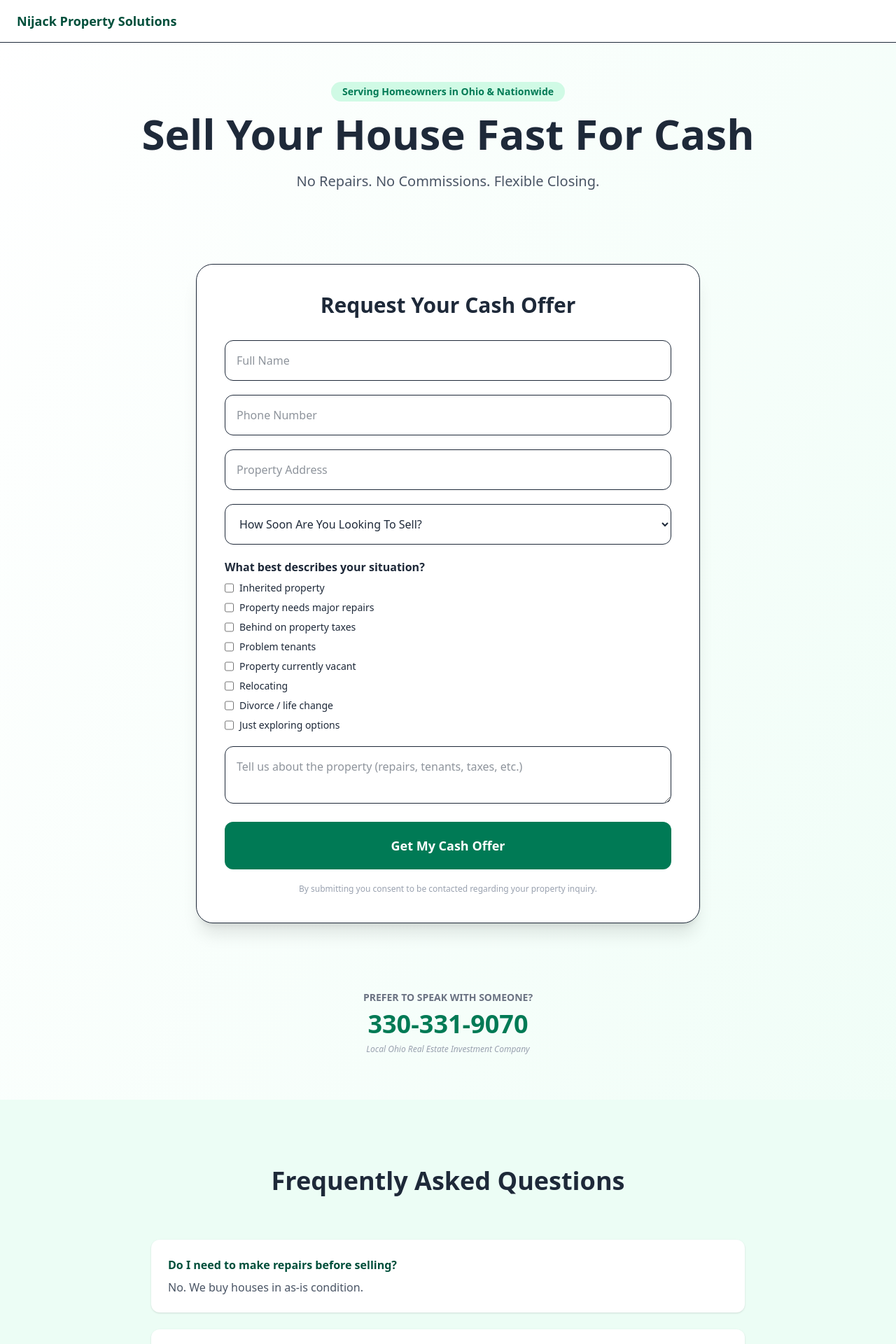
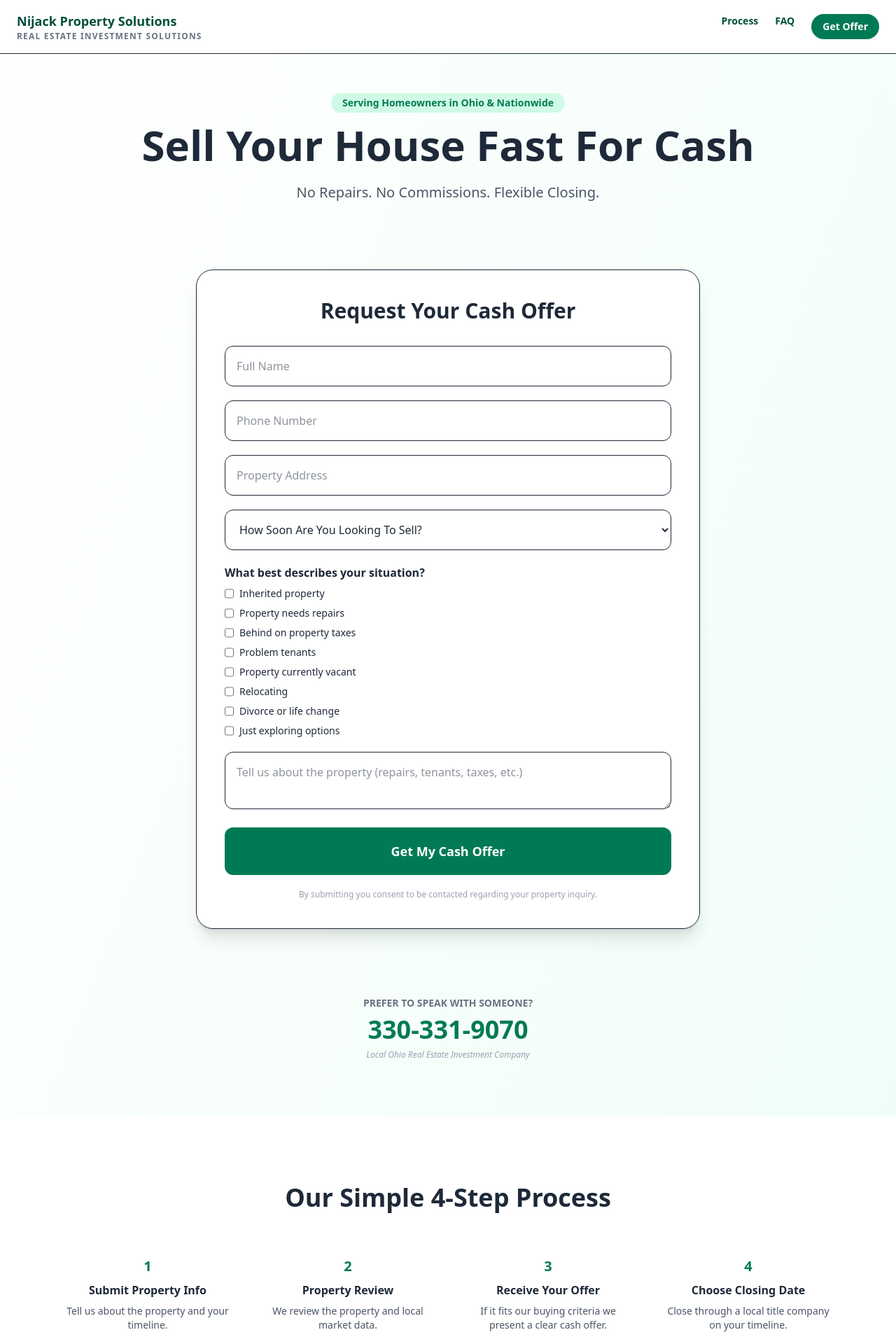
Before and after one commit to nijackacquisitions56/nijack-property-solutions, a React (Vite) app: page / in a window 1280 px wide. Shown: the top 1920 px of the page at 70% size. Built offline with nearby package versions, Linux system fonts and the light colour scheme.

Commit message:
Update App.jsx

```diff
--- a/src/App.jsx
+++ b/src/App.jsx
@@ -9,11 +9,18 @@ e.preventDefault();
 setSubmitted(true);
 };
 
+const steps = [
+{title:"Submit Property Info",text:"Tell us about the property and your timeline."},
+{title:"Property Review",text:"We review the property and local market data."},
+{title:"Receive Your Offer",text:"If it fits our buying criteria we present a clear cash offer."},
+{title:"Choose Closing Date",text:"Close through a local title company on your timeline."}
+];
+
 const faq = [
-{ q:"Do I need to make repairs before selling?", a:"No. We buy houses in as-is condition." },
-{ q:"How fast can closing happen?", a:"Many closings occur within 14-21 days depending on title work." },
-{ q:"What areas do you buy in?", a:"We work with homeowners in Ohio and nationwide through our investor network." },
-{ q:"Are there commissions or fees?", a:"No agent commissions if we purchase the property." }
+{q:"Do I need to make repairs before selling?",a:"No. We buy houses as-is."},
+{q:"How fast can closing happen?",a:"Many closings happen within 14-21 days depending on title work."},
+{q:"What areas do you buy in?",a:"We serve homeowners in Ohio and nationwide through our investor network."},
+{q:"Are there commissions or fees?",a:"No commissions when we purchase the property."}
 ];
 
 return (
@@ -22,15 +29,33 @@ return (
 
 {/* HEADER */}
 
-<header className="border-b bg-white">
+<header className="sticky top-0 z-50 border-b bg-white">
 
 <div className="mx-auto max-w-7xl px-6 py-4 flex justify-between items-center">
 
+<div>
+
 <div className="font-bold text-lg text-emerald-900">
+Nijack Property Solutions
+</div>
 
-Nijack Property Solutions
+<div className="text-xs text-gray-500 uppercase tracking-widest font-semibold">
+Real Estate Investment Solutions
+</div>
 
 </div>
+
+<nav className="hidden md:flex gap-6 text-sm font-bold text-emerald-900">
+
+<a href="#process">Process</a>
+
+<a href="#faq">FAQ</a>
+
+<a href="#contact" className="bg-emerald-700 text-white px-4 py-2 rounded-full">
+Get Offer
+</a>
+
+</nav>
 
 </div>
 
@@ -52,7 +77,7 @@ Sell Your House Fast For Cash
 
 </h1>
 
-<p className="text-xl text-gray-600 mb-12">
+<p className="text-xl text-gray-600 mb-10">
 
 No Repairs. No Commissions. Flexible Closing.
 
@@ -60,9 +85,9 @@ No Repairs. No Commissions. Flexible Closing.
 
 </section>
 
-{/* FORM FIRST */}
+{/* FORM */}
 
-<section className="mx-auto max-w-3xl px-6 pb-24">
+<section id="contact" className="mx-auto max-w-3xl px-6 pb-24">
 
 <div className="bg-white rounded-3xl p-10 shadow-xl border">
 
@@ -71,33 +96,16 @@ No Repairs. No Commissions. Flexible Closing.
 <>
 
 <h2 className="text-3xl font-bold text-center mb-8">
-
 Request Your Cash Offer
-
 </h2>
 
 <form onSubmit={handleSubmit} className="space-y-5">
 
-<input
-required
-placeholder="Full Name"
-className="rounded-xl border p-4 w-full"
-/>
+<input required placeholder="Full Name" className="rounded-xl border p-4 w-full"/>
 
-<input
-required
-type="tel"
-placeholder="Phone Number"
-className="rounded-xl border p-4 w-full"
-/>
+<input required type="tel" placeholder="Phone Number" className="rounded-xl border p-4 w-full"/>
 
-<input
-required
-placeholder="Property Address"
-className="rounded-xl border p-4 w-full"
-/>
-
-{/* TIMELINE */}
+<input required placeholder="Property Address" className="rounded-xl border p-4 w-full"/>
 
 <select required className="rounded-xl border p-4 w-full">
 
@@ -110,77 +118,31 @@ className="rounded-xl border p-4 w-full"
 
 </select>
 
-{/* MOTIVATION */}
-
-<div className="text-left">
+<div>
 
 <p className="font-bold mb-2">
-
 What best describes your situation?
-
 </p>
 
 <div className="space-y-2 text-sm">
 
-<label className="flex gap-2">
-
-<input type="checkbox"/> Inherited property
-
-</label>
-
-<label className="flex gap-2">
-
-<input type="checkbox"/> Property needs major repairs
-
-</label>
-
-<label className="flex gap-2">
-
-<input type="checkbox"/> Behind on property taxes
-
-</label>
-
-<label className="flex gap-2">
-
-<input type="checkbox"/> Problem tenants
-
-</label>
-
-<label className="flex gap-2">
-
-<input type="checkbox"/> Property currently vacant
-
-</label>
-
-<label className="flex gap-2">
-
-<input type="checkbox"/> Relocating
-
-</label>
-
-<label className="flex gap-2">
-
-<input type="checkbox"/> Divorce / life change
-
-</label>
-
-<label className="flex gap-2">
-
-<input type="checkbox"/> Just exploring options
-
-</label>
+<label className="flex gap-2"><input type="checkbox"/> Inherited property</label>
+<label className="flex gap-2"><input type="checkbox"/> Property needs repairs</label>
+<label className="flex gap-2"><input type="checkbox"/> Behind on property taxes</label>
+<label className="flex gap-2"><input type="checkbox"/> Problem tenants</label>
+<label className="flex gap-2"><input type="checkbox"/> Property currently vacant</label>
+<label className="flex gap-2"><input type="checkbox"/> Relocating</label>
+<label className="flex gap-2"><input type="checkbox"/> Divorce or life change</label>
+<label className="flex gap-2"><input type="checkbox"/> Just exploring options</label>
 
 </div>
 
 </div>
 
-<textarea
-placeholder="Tell us about the property (repairs, tenants, taxes, etc.)"
-className="rounded-xl border p-4 w-full"
-/>
+<textarea placeholder="Tell us about the property (repairs, tenants, taxes, etc.)"
+className="rounded-xl border p-4 w-full"/>
 
-<button
-type="submit"
+<button type="submit"
 className="w-full rounded-xl bg-emerald-700 py-5 font-bold text-white text-lg hover:bg-emerald-800">
 
 Get My Cash Offer
@@ -204,15 +166,11 @@ By submitting you consent to be contacted regarding your property inquiry.
 <div className="text-6xl mb-4 text-emerald-600">✅</div>
 
 <h2 className="text-3xl font-bold mb-2">
-
 Property Details Received
-
 </h2>
 
 <p className="text-gray-600">
-
-Our team will review your information and contact you shortly.
-
+Our team will review your property and contact you shortly.
 </p>
 
 </div>
@@ -223,9 +181,9 @@ Our team will review your information and contact you shortly.
 
 </section>
 
-{/* PHONE AFTER FORM */}
+{/* PHONE */}
 
-<section className="text-center pb-16">
+<section className="text-center pb-20">
 
 <p className="text-sm uppercase text-gray-500 font-bold">
 
@@ -233,23 +191,56 @@ Prefer to speak with someone?
 
 </p>
 
-<a href="tel:3303319070" className="text-4xl font-black text-emerald-700 block mt-2">
+<a href="tel:3303319070"
+className="text-4xl font-black text-emerald-700 block mt-2">
 
 330-331-9070
 
 </a>
 
 <p className="text-xs text-gray-400 mt-2 italic">
+Local Ohio Real Estate Investment Company
+</p>
 
-Local Ohio Real Estate Investment Company
+</section>
 
-</p>
+{/* PROCESS */}
+
+<section id="process" className="bg-white py-24">
+
+<div className="mx-auto max-w-6xl px-6 text-center">
+
+<h2 className="text-4xl font-black mb-16">
+
+Our Simple 4-Step Process
+
+</h2>
+
+<div className="grid md:grid-cols-4 gap-10">
+
+{steps.map((step,i)=>(
+<div key={i}>
+
+<div className="text-emerald-700 font-black text-xl mb-2">
+{i+1}
+</div>
+
+<h3 className="font-bold mb-2">{step.title}</h3>
+
+<p className="text-gray-600 text-sm">{step.text}</p>
+
+</div>
+))}
+
+</div>
+
+</div>
 
 </section>
 
 {/* FAQ */}
 
-<section className="bg-emerald-50 py-24">
+<section id="faq" className="bg-emerald-50 py-24">
 
 <div className="mx-auto max-w-4xl px-6">
 
@@ -264,15 +255,11 @@ Frequently Asked Questions
 <div key={i} className="mb-6 bg-white p-6 rounded-xl shadow">
 
 <h3 className="font-bold text-emerald-900 mb-2">
-
 {item.q}
-
 </h3>
 
 <p className="text-gray-600">
-
 {item.a}
-
 </p>
 
 </div>
@@ -288,14 +275,13 @@ Frequently Asked Questions
 <section className="bg-stone-50 py-16 border-t text-center">
 
 <h2 className="text-2xl font-bold mb-8">
-
 Privacy Policy
-
 </h2>
 
 <p className="text-sm text-gray-600 max-w-xl mx-auto">
 
-Information submitted through this website is used solely to evaluate the property and respond to your inquiry. We do not sell your personal contact information.
+Information submitted through this website is used only to evaluate the
+property and respond to your inquiry. We do not sell your personal information.
 
 </p>
 
@@ -306,15 +292,11 @@ Information submitted through this website is used solely to evaluate the proper
 <footer className="bg-white py-12 border-t text-center">
 
 <div className="font-bold text-emerald-900 text-xl mb-2">
-
 Nijack Property Solutions
-
 </div>
 
 <p className="text-gray-500 text-sm mb-6">
-
 Serving Homeowners in Ohio & Nationwide
-
 </p>
 
 <div className="flex flex-col md:flex-row justify-center items-center gap-6 text-sm font-bold text-emerald-800 mb-8">
@@ -333,14 +315,13 @@ info@nijackpropertysolutions.com
 
 <p className="text-xs text-gray-400 max-w-xl mx-auto">
 
-Nijack Property Solutions is a real estate investment company. We may purchase properties directly or assign contracts to investment partners.
+Nijack Property Solutions is a real estate investment company. We may purchase
+properties directly or assign contracts to investment partners.
 
 </p>
 
 <p className="text-xs text-gray-400 mt-4">
-
 © {new Date().getFullYear()} Nijack Property Solutions
-
 </p>
 
 </footer>
```
